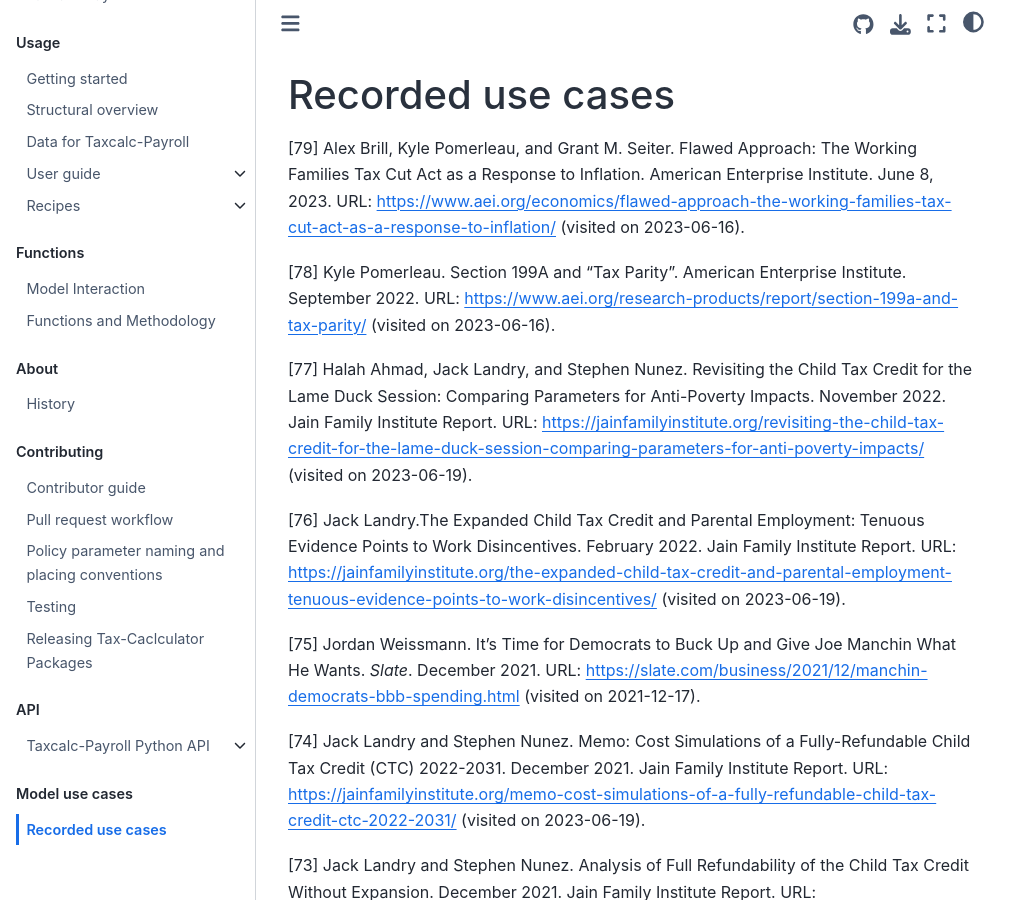
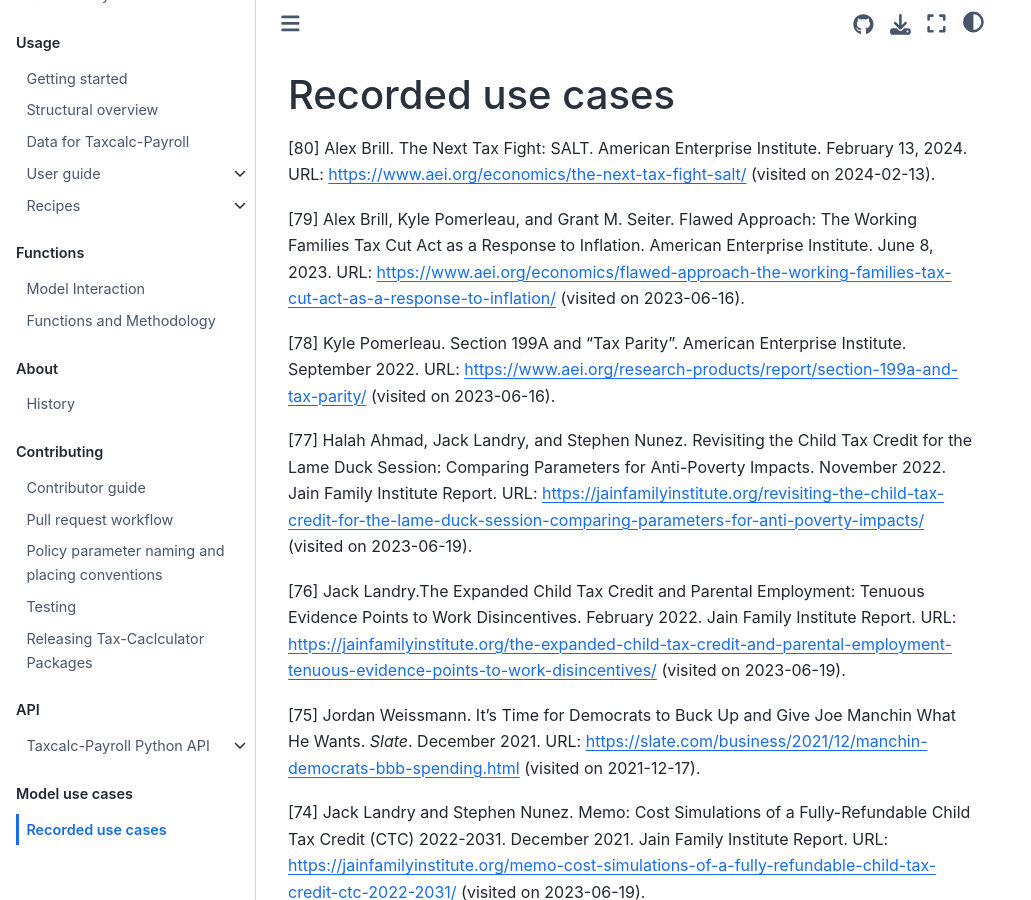
Before and after one commit to bodiyang/Taxcalc-Payroll, a Jupyter Book: the page built from docs/use_cases.md, in a window 1280 px wide and 900 px high. Shown: the whole window, without its empty margins (0-1031 px from the left). Built offline with Jupyter Book 1.0.4 settings and Sphinx 7.4.7 and the Sphinx Book theme 1.1.4, drawn with Linux system fonts in a browser that asks for light colours; pages that are not in the unit, such as notebooks, are missing from menus.

Commit message:
update use cases

```diff
--- a/docs/use_cases.md
+++ b/docs/use_cases.md
@@ -1,5 +1,10 @@
 Recorded use cases
 ==================
+
+\[80\] Alex Brill. The Next Tax Fight: SALT. American Enterprise Institute.
+February 13, 2024. URL:
+<https://www.aei.org/economics/the-next-tax-fight-salt/>
+(visited on 2024-02-13).
 
 \[79\] Alex Brill, Kyle Pomerleau, and Grant M. Seiter. Flawed Approach: The Working Families Tax Cut Act as a Response to Inflation. American Enterprise Institute.
 June 8, 2023. URL:
```
